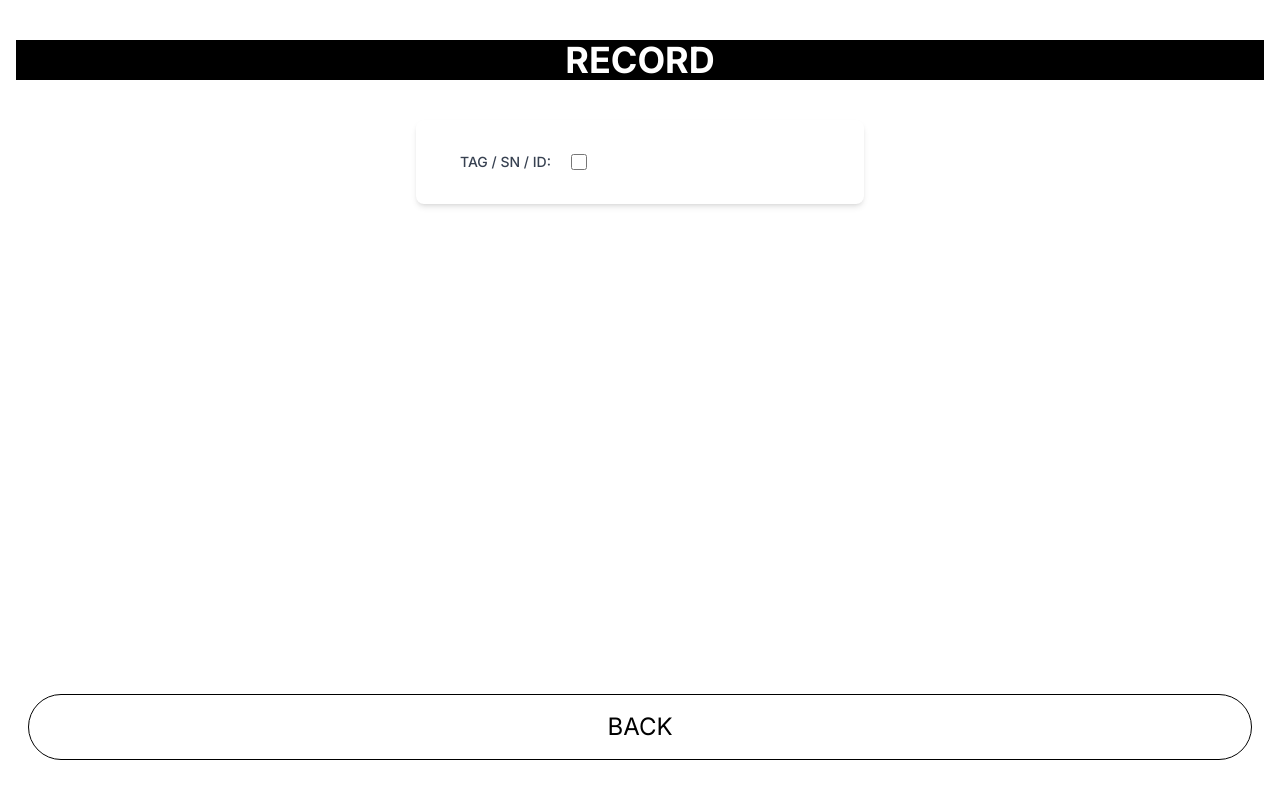
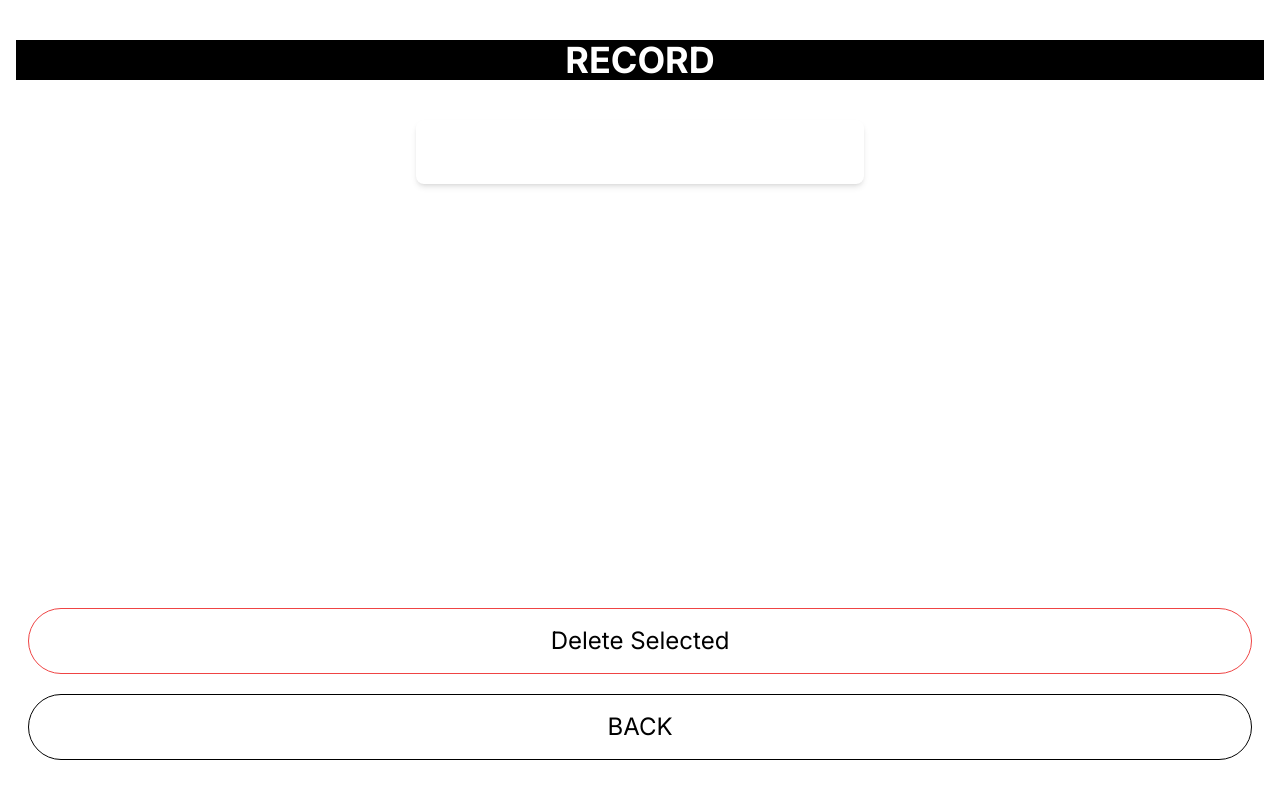
Before and after one commit to MJoDev/NeoIrr, a Next.js app: page /record in a window 1280 px wide. Built offline with nearby package versions, Linux system fonts and the light colour scheme.

Commit message:
record page

```diff
--- a/src/app/matrix/page.tsx
+++ b/src/app/matrix/page.tsx
@@ -1,6 +1,6 @@
 "use client"
 
-import { useState, useEffect } from "react";
+import { useState, useEffect, useRef } from "react";
 import BackButton from "../components/BackButton/BackButton";
 import Matrix from "../components/Matrix/Matrix";
 import RecordButton from "../components/RecordButton/RecordButton";
@@ -19,6 +19,8 @@ export default function MatrixPage() {
     const [isNextClicked, setIsNextClicked] = useState(false);
     const router = useRouter();
     const [isReading, setIsReading] = useState(true);
+    const proximityIntervalRef = useRef<NodeJS.Timeout | null>(null);
+
     // Función para cambiar la sección
     const toggleSection = () => {
         setShowSection(prevSection => (prevSection === 'section1' ? 'section2' : 'section1'));
--- a/src/app/record/page.tsx
+++ b/src/app/record/page.tsx
@@ -5,14 +5,34 @@ import { useBluetooth } from "../utils/BluetoothContext";
 
 export default function RecordPage() {
 
-    const { server } = useBluetooth();
-    const [proximityData, setProximityData] = useState<number[]>([]);
+    const [savedRecords, setSavedRecords] = useState<any[]>([]);
+    const [selectedRecords, setSelectedRecords] = useState<Set<number>>(new Set());
 
-    const logs = [
-        { id: 1, name: 'logs' },
-        { id: 2, name: 'Samsung' },
-        { id: 3, name: 'Xiaomi' },
-    ]
+    useEffect(() => {
+        const records = localStorage.getItem('savedRecords');
+        if (records) {
+          setSavedRecords(JSON.parse(records));
+        }
+      }, []);
+
+    const handleCheckboxChange = (index: number) => {
+        setSelectedRecords((prevSelectedRecords) => {
+          const newSelectedRecords = new Set(prevSelectedRecords);
+          if (newSelectedRecords.has(index)) {
+            newSelectedRecords.delete(index);
+          } else {
+            newSelectedRecords.add(index);
+          }
+          return newSelectedRecords;
+        });
+      };
+
+      const handleDeleteSelected = () => {
+        const updatedRecords = savedRecords.filter((_, index) => !selectedRecords.has(index));
+        setSavedRecords(updatedRecords);
+        localStorage.setItem('savedData', JSON.stringify(updatedRecords));
+        setSelectedRecords(new Set());
+      };
 
     return (
         <div className="flex flex-col h-screen justify-between">
@@ -24,14 +44,22 @@ export default function RecordPage() {
                     <form>
                         <div className="space-y-4">
                             <div className="flex items-center">
-                                <label className="ml-3 text-sm font-medium text-gray-700">TAG / SN / ID:</label>
-                                <input type="checkbox" className="h-4 w-4 text-black-600 border-gray-300 rounded flex mx-5"/>
+                                {savedRecords.map((record, index) => (
+                                    <div className="flex">
+                                        <label className="ml-3 text-sm font-medium text-gray-700">TAG/SN/ID: {record.id}</label>
+                                        <input type="checkbox" checked={selectedRecords.has(index)} onChange={() => handleCheckboxChange(index)} className="h-4 w-4 text-black-600 border-gray-300 rounded flex mx-5"/>
+                                    </div>
+                                ))}
+
                             </div>
                         </div>
                     </form>
                 </div>
             </div>
-            <div className="ml-2 mx-2">
+            <div className="ml-2 mx-2 grid">
+                <button className="rounded-full border border-red-500 flex justify-center items-center mb-5 text-2xl gap-1 py-4 px-4 hover:scale-105 transition ml-5 mx-5" onClick={handleDeleteSelected} disabled={selectedRecords.size === 0}>
+                    Delete Selected
+                </button>
                 <BackButton/>
             </div>
         </div>
--- a/src/app/save/page.tsx
+++ b/src/app/save/page.tsx
@@ -95,7 +95,7 @@ const SavePage = () => {
                   <div className='grid mt-10'>
                       <div className='mt-5'>
                           <label className="block mb-2 text-md font-medium text-gray-900 ">DD/MM/YYY</label>
-                          <input type="date" placeholder="DD/MM/YYY" value={id} onChange={(e) => setDate(e.target.value)} className="block w-full p-5 text-gray-900 border border-gray-300 rounded-lg bg-gray-50 text-xs focus:ring-blue-500 focus:border-blue-500"/>
+                          <input type="date" placeholder="DD/MM/YYY" value={date} onChange={(e) => setDate(e.target.value)} className="block w-full p-5 text-gray-900 border border-gray-300 rounded-lg bg-gray-50 text-xs focus:ring-blue-500 focus:border-blue-500"/>
                       </div>
                       <div className='mt-5'>
                           <label className="block mb-2 text-md font-medium text-gray-900">TAG / SN / ID</label>
--- a/src/app/share/page.tsx
+++ b/src/app/share/page.tsx
@@ -2,8 +2,6 @@
 
 import { useEffect, useState } from 'react';
 import { useRouter } from 'next/navigation';
-import BackButton from '../components/BackButton/BackButton';
-import SpecialButton from '../components/SpecialButton/SpecialButton';
 import Link from 'next/link';
 
 const SharePage = () => {
@@ -16,8 +14,7 @@ const SharePage = () => {
     const storedDataMatrix = localStorage.getItem('shareDataMatrix');
     if (storedDataMatrix) {
       setDataMatrix(JSON.parse(storedDataMatrix));
-    }
-    if (storedData) {
+    }else if (storedData) {
       setData(JSON.parse(storedData));
     } else {
       router.push('/save');
@@ -33,7 +30,15 @@ const SharePage = () => {
       } else if (method === 'whatsapp') {
         window.location.href = `https://wa.me/?text=${encodedDataString}`;
       }
+    } if (dataMatrix) {
+      const dataString = `ID: ${dataMatrix.id}\nDate: ${dataMatrix.date}\n\nProximity Data:\n${dataMatrix.proximityData}\n\n, Light Intensity Data:\n${dataMatrix.lightData}`;
+      const encodedDataString = encodeURIComponent(dataString);
+    if (method === 'email') {
+      window.location.href = `mailto:?subject=Sensor Data&body=${encodedDataString}`;
+    } else if (method === 'whatsapp') {
+      window.location.href = `https://wa.me/?text=${encodedDataString}`;
     }
+  }
   };
 
   return (
```
